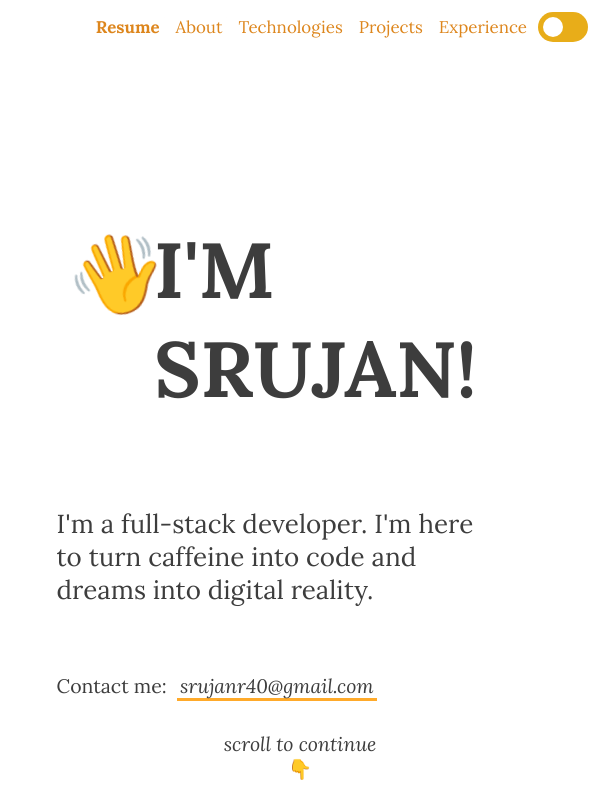
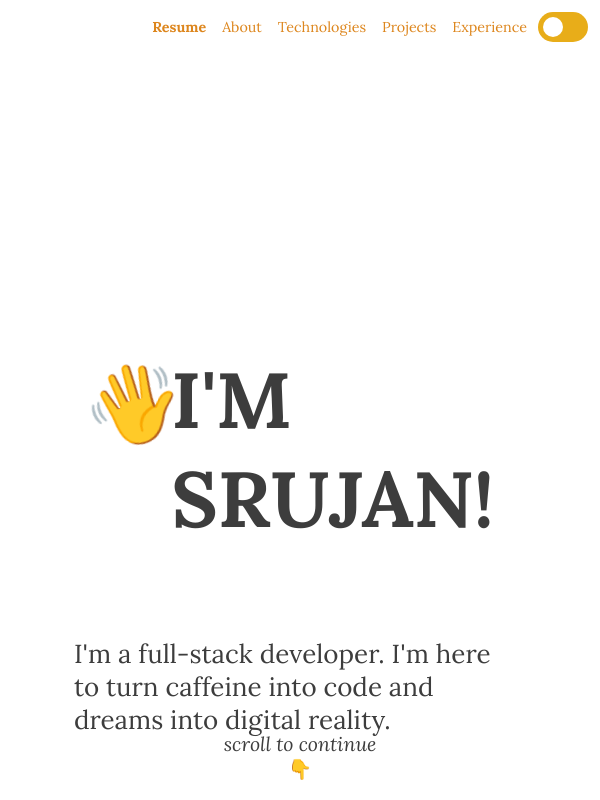
Before and after one commit to srujanr40/personal_website, a React (Create React App) app in the folder client/: page / in a window 600 px wide. Shown: the top 800 px of the page. Built offline with nearby package versions, Linux system fonts and the light colour scheme.

Commit message:
updated navbar for mobile

```diff
--- a/client/src/components/Experience/Experience.jsx
+++ b/client/src/components/Experience/Experience.jsx
@@ -20,11 +20,11 @@ export default function Experience() {
 
     const contentVariants = {
         offscreen: {
-          x: 300,
+          y: 300,
           opacity: 0
         },
         onscreen: {
-          x: 0,
+          y: 0,
           opacity: 1,
           transition: {
             type: "spring",
--- a/client/src/components/Intro/Intro.css
+++ b/client/src/components/Intro/Intro.css
@@ -1,9 +1,14 @@
 @media screen and (max-width: 600px) {
   .intro {
-    display: grid;
-    grid-template-columns: 1fr 3fr 2fr;
-    gap: 2px;
-    padding-top: 1%;
+    display: flex;
+    flex-direction: column;
+    margin: 4em;
+    padding-right: 0em;
+    margin-top: 10em;
+  }
+
+  .title_text {
+    font-size: 200%;
   }
 }
 
@@ -15,6 +20,10 @@
     gap: 10px;
     padding-top: 1%;
   }
+
+  .title_text {
+    font-size: 300%;
+  }
 }
 
 
@@ -24,7 +33,6 @@
   font-family: 'lora';
   grid-column: 2;
   padding-top: 25%;
-  font-size: 300%;
 }
 
 .intro_card {
--- a/client/src/components/Navbar/Navbar.css
+++ b/client/src/components/Navbar/Navbar.css
@@ -11,7 +11,6 @@
 .nav_button {
     font-family: 'lora';
     font-size: 130%;
-    color: #dd861d;
     background-color: #ffffff;
     border: none;
     border-radius: 5px;
@@ -19,8 +18,32 @@
     margin: -1px;
 }
 
+
+@media screen and (max-width: 600px) {
+    .button_div {
+        margin-right: 0.4rem;
+    }
+
+    .nav_button {
+        font-size: 110%;
+        color: #ff9a1f;
+    }
+  }
+
+
+  @media screen and (min-width: 600px) {
+    .button_div {
+        margin-right: 1%;
+    }
+
+    .nav_button {
+        color: #dd861d;
+    }
+  }
+
+
 .button_div {
-    margin-right: 1%;
+
 }
 
 .switch {
--- a/client/src/components/Navbar/Navbar.jsx
+++ b/client/src/components/Navbar/Navbar.jsx
@@ -54,7 +54,7 @@ const Navbar = () => {
     return (
         <div className="navbar">
             <div className = "button_div" style={buttonBackgroundStyle}>
-                <motion.button className='nav_button' variants={learnMoreButtonVariants} whileHover='whileHover' style={{fontWeight: 'bold'}} onClick={() => window.location.href = `${process.env.PUBLIC_URL}/srujan_resume.pdf`}>Resume</motion.button>
+                <motion.button className='nav_button' variants={learnMoreButtonVariants} whileHover='whileHover' style={{fontWeight: 'bolder'}} onClick={() => window.location.href = `${process.env.PUBLIC_URL}/srujan_resume.pdf`}>Resume</motion.button>
             </div>
             <div className = "button_div" style={buttonBackgroundStyle}>
                 <motion.button className='nav_button' variants={learnMoreButtonVariants} whileHover='whileHover' onClick={() => document.querySelector('.about').scrollIntoView({ behavior: 'smooth', block: 'center' })}>About</motion.button>
```
